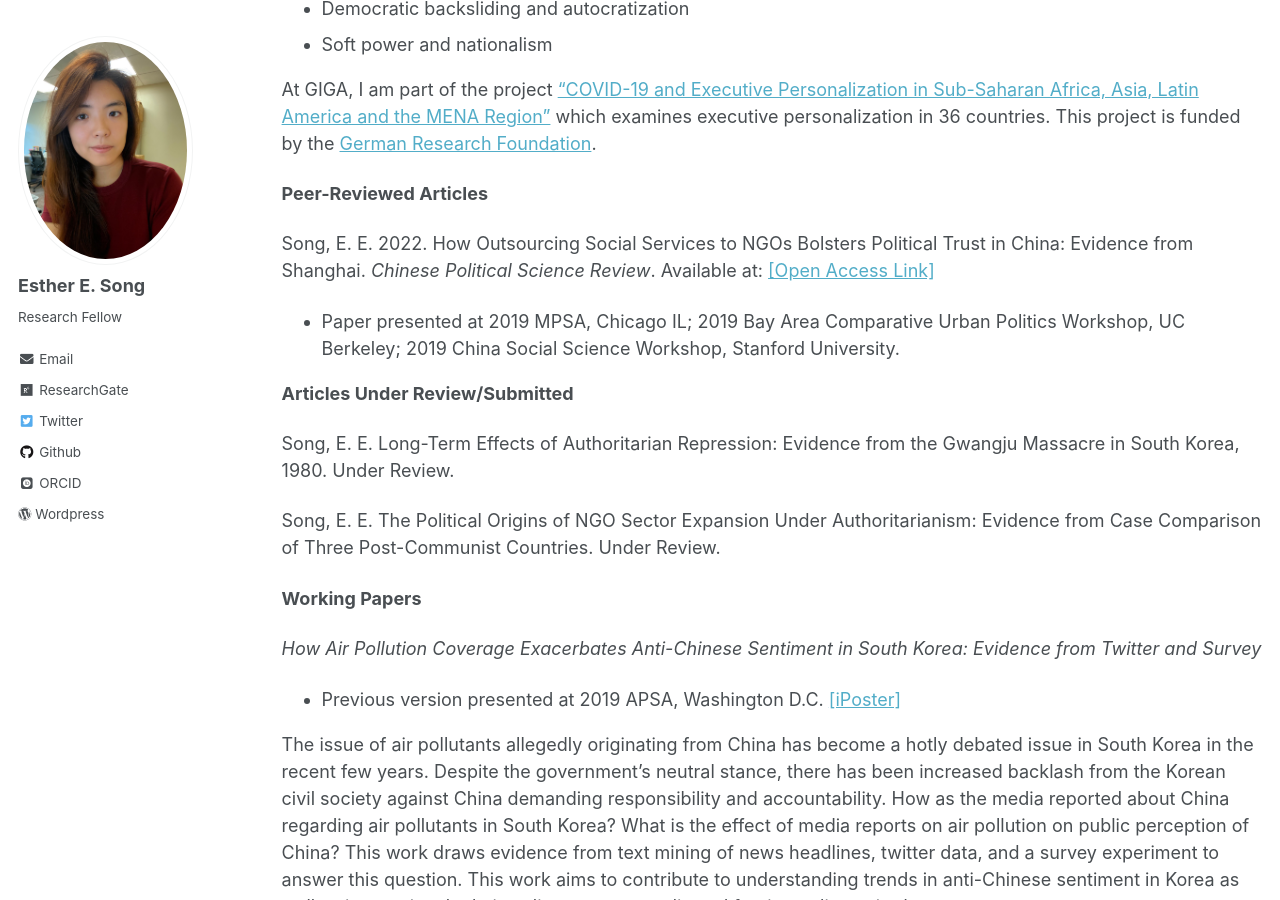
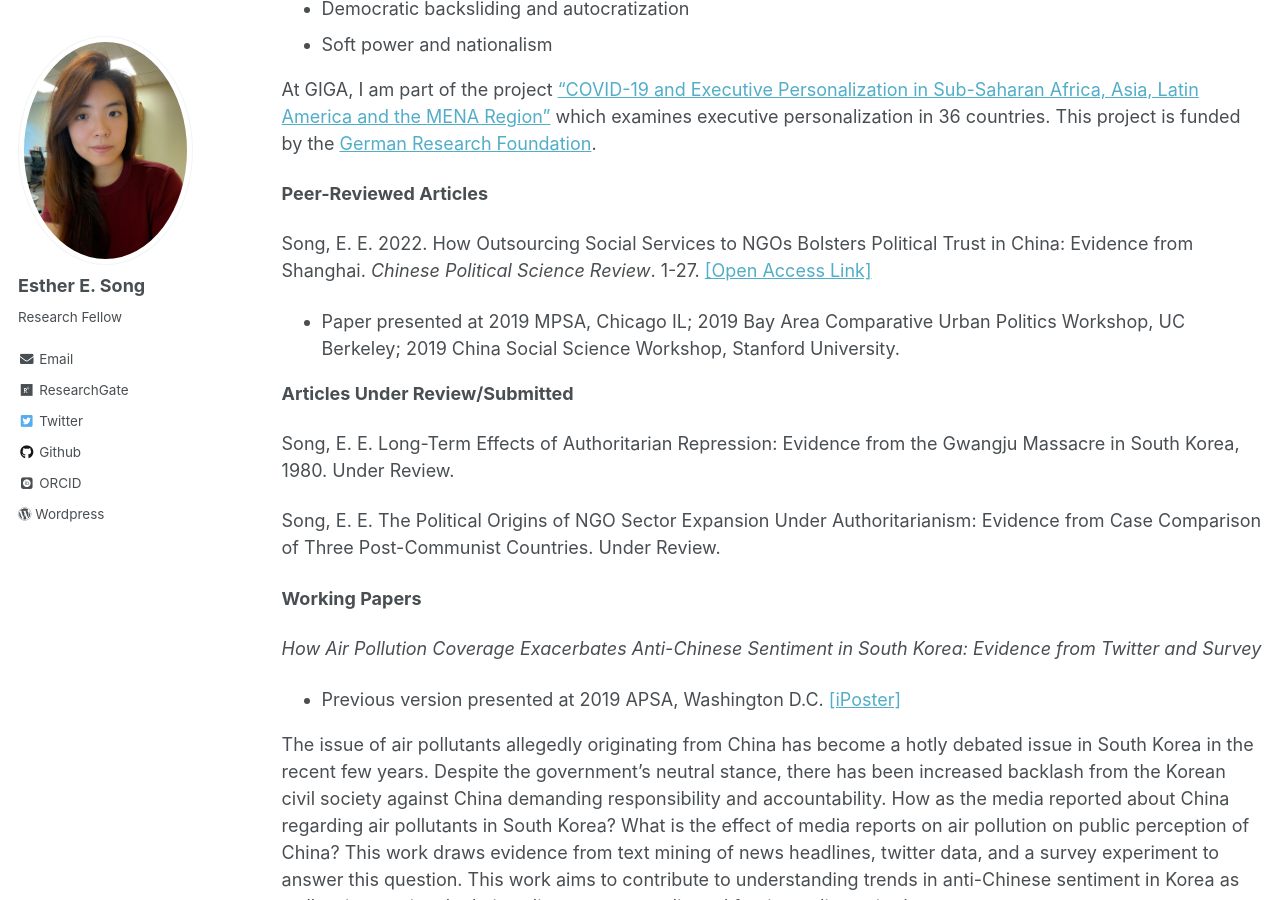
Before and after one commit to ehsong/ehsong.github.io, a Jekyll site: the page built from _pages/research.md, in a window 1280 px wide and 900 px high, scrolled down 391 px. Built offline with Jekyll 4.4.1, drawn with Linux system fonts in a browser that asks for light colours; some web fonts are replaced.

Commit message:
Update research.md

```diff
--- a/_pages/research.md
+++ b/_pages/research.md
@@ -20,7 +20,7 @@ At GIGA, I am part of the project ["COVID-19 and Executive Personalization in Su
 
 **Peer-Reviewed Articles**
 
-Song, E. E. 2022. How Outsourcing Social Services to NGOs Bolsters Political Trust in China: Evidence from Shanghai. *Chinese Political Science Review*. Available at: [[Open Access Link]](https://link.springer.com/article/10.1007/s41111-021-00207-z)
+Song, E. E. 2022. How Outsourcing Social Services to NGOs Bolsters Political Trust in China: Evidence from Shanghai. *Chinese Political Science Review*. 1-27. [[Open Access Link]](https://link.springer.com/article/10.1007/s41111-021-00207-z)
 - Paper presented at 2019 MPSA, Chicago IL; 2019 Bay Area Comparative Urban Politics Workshop, UC Berkeley; 2019 China Social Science Workshop, Stanford University.
 
 **Articles Under Review/Submitted**
```
